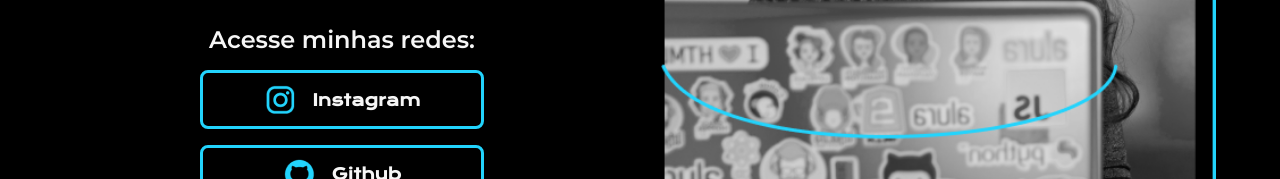
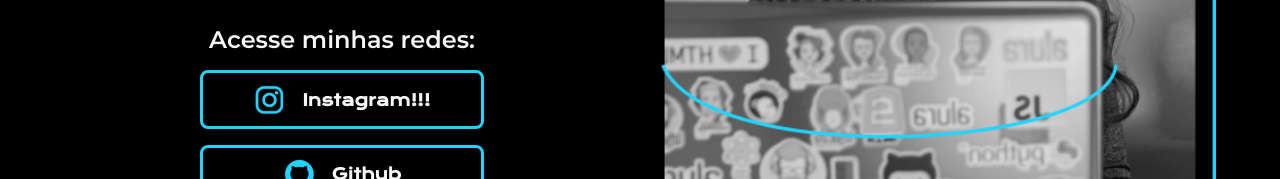
Before and after one commit to rafabookaa/projeto_alura, a plain HTML site: page index.html in a window 1280 px wide. Shown: the part 536-715 px from the top of the page. Drawn offline with nearby package versions, Linux system fonts and the light colour scheme.

Commit message:
Adicionei exclamação na palavra instagram

```diff
--- a/index.html
+++ b/index.html
@@ -27,7 +27,7 @@
                         <h2 class="apresentacao__conteudo__subtitulo">Acesse minhas redes: </h2>
                         <a class="apresentacao__botoes__links" href = "https://instagram.com/rafaballerini">
                               <img src="./imagens/instagram.png" alt="Imagem instagram">
-                              Instagram
+                              Instagram!!!
                         </a>
                         <a class="apresentacao__botoes__links" href = "https://github.com/rafaballerini">
                               <img src="./imagens/github.png" alt="Imagem github">
```
